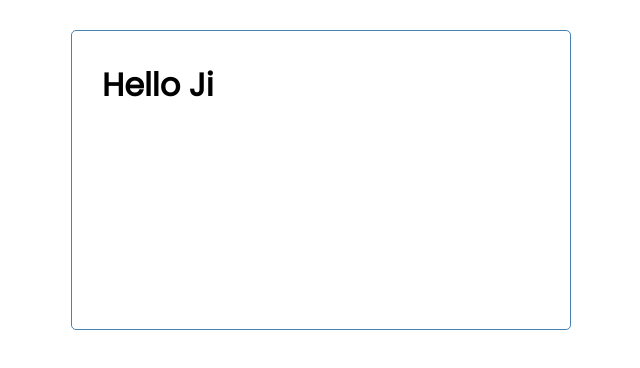
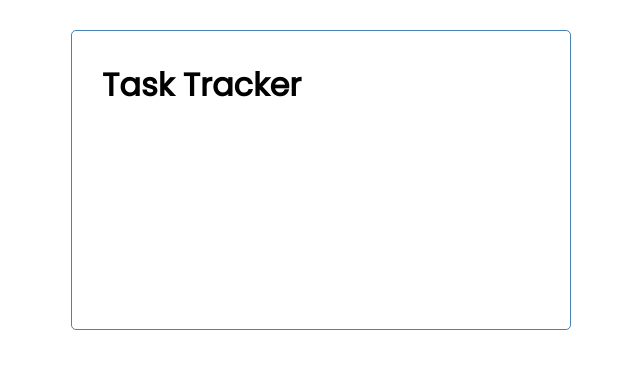
Before and after one commit to dipscoder/Task-Tracker, a Vue app: page / in a window 1280 px wide. Shown: the top 368 px of the page, without its empty margins (319-959 px from the left). Built offline with nearby package versions, Linux system fonts and the light colour scheme.

Commit message:
Create a Header Component

```diff
--- a/src/App.vue
+++ b/src/App.vue
@@ -1,13 +1,16 @@
 <template>
   <div class="container">
-    <h1>Hello Ji</h1>
+    <Header title="Task Tracker" />
   </div>
 </template>
 
 <script>
+import Header from "./components/Header";
 export default {
   name: "App",
-  components: {},
+  components: {
+    Header,
+  },
 };
 </script>
 
--- /dev/null
+++ b/src/components/Header.vue
@@ -0,0 +1,25 @@
+<template>
+    <header>
+        <h1>{{title}}</h1>
+    </header>
+</template>
+
+<script>
+export default {
+    name: "Header",
+    props: {
+        title: {
+            type: String,
+            default: "Hello Ji"
+        }
+    }
+}
+</script>
+
+<style>
+    header{
+       display: flex;
+       justify-content: space-between;
+       align-items: center;
+    }
+</style>
```
